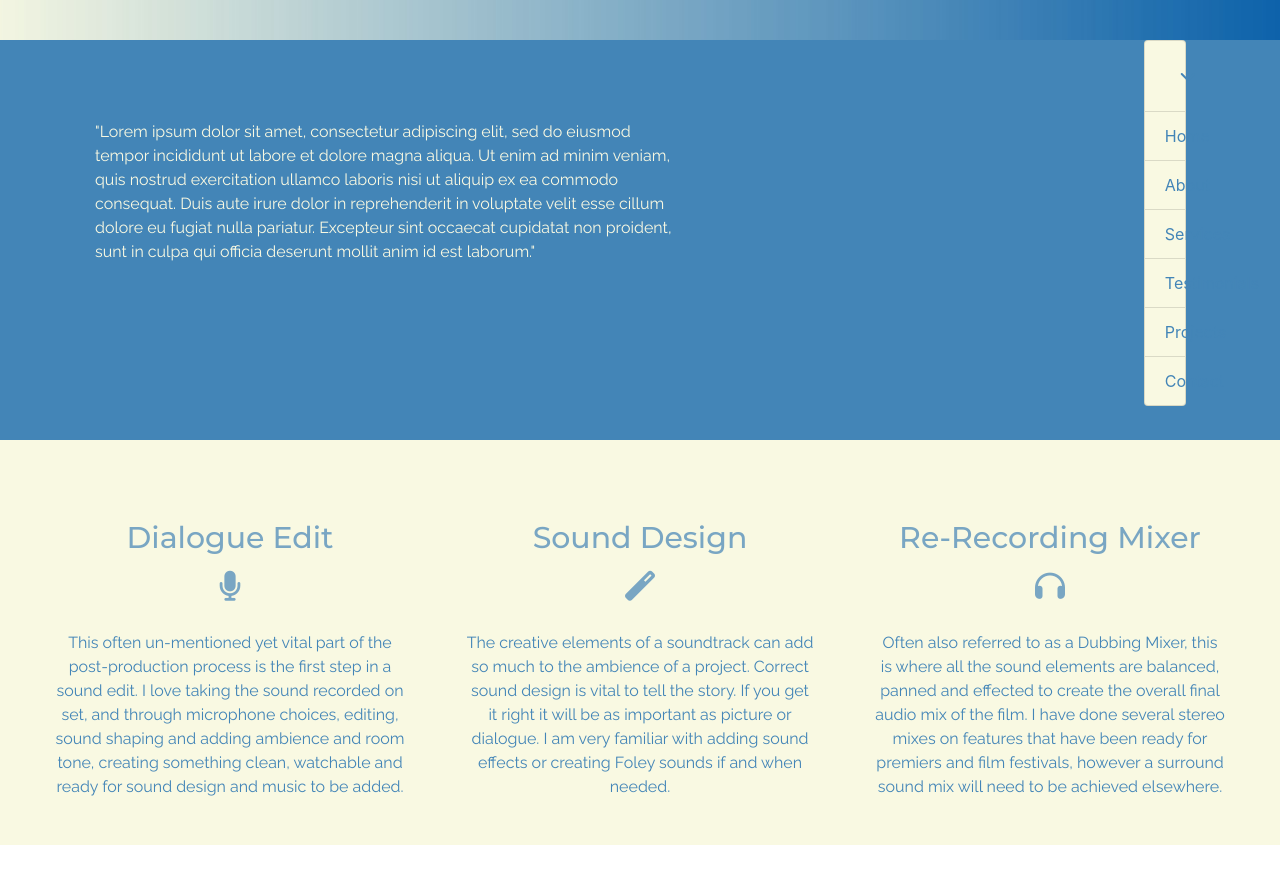
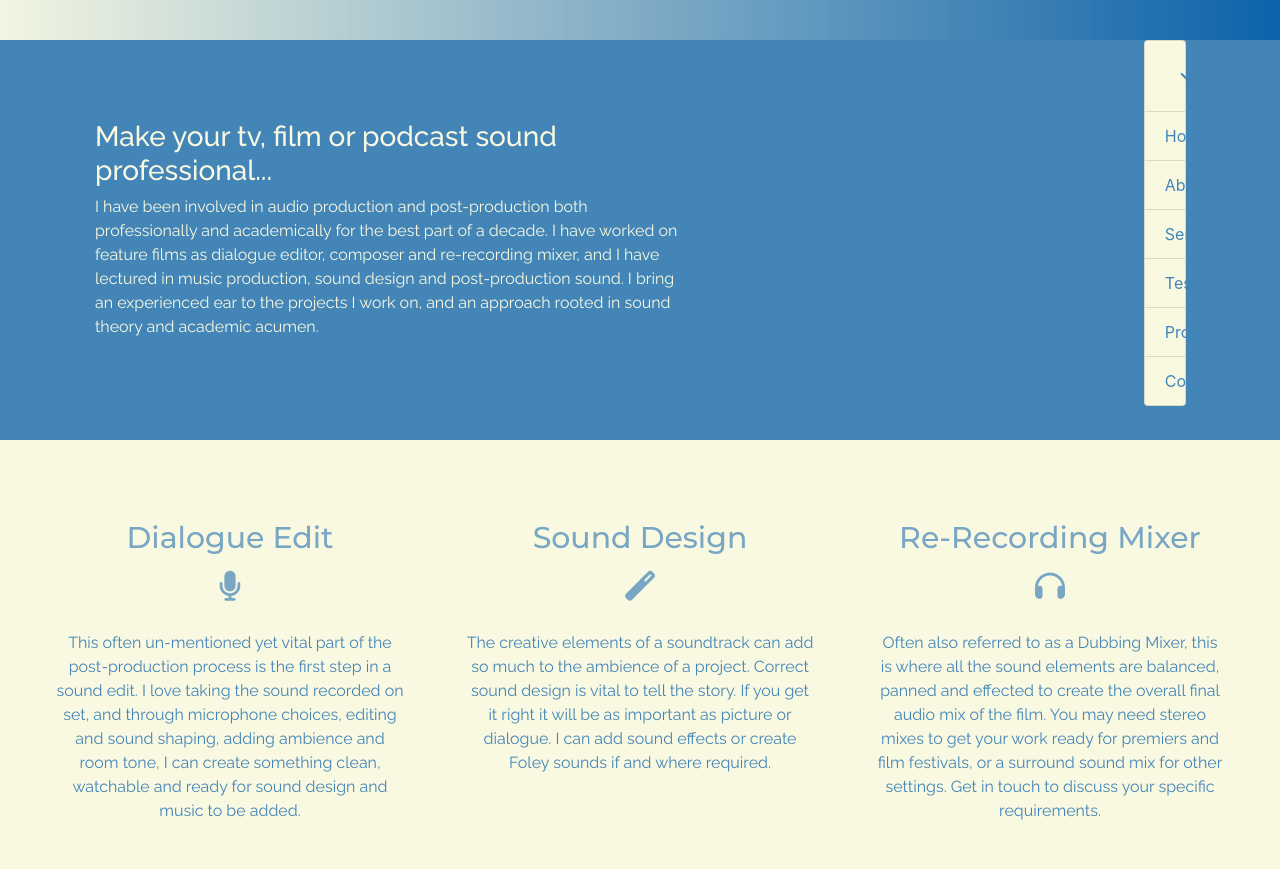
Before and after one commit to Code-Institute-Submissions/alexrwinter, a plain HTML site: page index.html in a window 1280 px wide. Shown: the part 760-1629 px from the top of the page. Before the commit the page ends 1605 px from the top, so only its background shows below. Drawn offline with nearby package versions, Linux system fonts and the light colour scheme.

Commit message:
lost thursday's

```diff
--- a/assets/css/style.css
+++ b/assets/css/style.css
@@ -23,6 +23,11 @@ font-size: 30px;
 margin-bottom: 15px;
 }
 
+.lead {
+    color: #f9f9e2;
+    font-family: 'Raleway', sans-serif;
+}
+
 i {
     padding: 15px;
 }
@@ -39,6 +44,10 @@ i {
 }
 
 /*--------------------------------------------------------navbar*/
+
+.navbar {
+    background-color: rgba(1,91,167,0.2)
+}
 .navbar-container {
     position: absolute;
     top: 0;
--- a/index.html
+++ b/index.html
@@ -18,7 +18,8 @@
 <body>
 
 	<div class="container-fluid navbar-container">
-		<nav class="navbar" style="background-color: rgba(1,91,167,0.2)">
+		<nav class="navbar">
+			<!--style="background-color: rgba(1,91,167,0.2)"-->
 			<span><a class="alex-text" href="https://www.imdb.com/name/nm8237808/" target="_blank"><h3>Alex R Winter</h3></a></span>
 			<span style="font-size: 48px"><a class="imdb-brand" href="https://www.imdb.com/name/nm8237808/" target="_blank"><i class="fab fa-imdb"></i></a></span>
 		</nav>
@@ -61,13 +62,12 @@
 		<div id="about" class="about-container container-fluid">
 			<div class="row">
 				<div class="col-8 about-text">
-					<p> "Lorem ipsum dolor sit amet, consectetur adipiscing elit, sed do eiusmod tempor incididunt ut
-						labore
-						et dolore magna aliqua. Ut enim ad minim veniam, quis nostrud exercitation ullamco laboris nisi
-						ut
-						aliquip ex ea commodo consequat. Duis aute irure dolor in reprehenderit in voluptate velit esse
-						cillum dolore eu fugiat nulla pariatur. Excepteur sint occaecat cupidatat non proident, sunt in
-						culpa qui officia deserunt mollit anim id est laborum."</p>
+					<h3>Make your tv, film or podcast sound professional... </h3>
+					<p>I have been involved in audio production and post-production both professionally and academically
+						for the best part of a decade. I have worked on feature films as dialogue editor, composer and
+						re-recording mixer, and I have lectured in music production, sound design and post-production
+						sound. I bring an experienced ear to the projects I work on, and an approach rooted in sound
+						theory and academic acumen.</p>
 				</div>
 			</div>
 		</div>
@@ -80,7 +80,7 @@
 						<h2>Dialogue Edit<br><i class="fas fa-microphone"></i></h2>
 						<p>This often un-mentioned yet vital part of the post-production process is the first step in a
 							sound edit. I love taking the sound recorded on set, and through microphone choices,
-							editing, sound shaping and adding ambience and room tone, creating something clean,
+							editing and sound shaping, adding ambience and room tone, I can create something clean,
 							watchable and ready for sound design and music to be added.</p>
 					</div>
 				</div>
@@ -89,18 +89,17 @@
 						<h2>Sound Design<br><i class="fas fa-magic"></i></h2>
 						<p>The creative elements of a soundtrack can add so much to the ambience of a project. Correct
 							sound design is vital to tell the story. If you get it right it will be as important as
-							picture or dialogue. I am very familiar with adding sound effects or creating Foley sounds
-							if and when
-							needed.</p>
+							picture or dialogue. I can add sound effects or create Foley sounds
+							if and where required.</p>
 					</div>
 				</div>
 				<div class="col-4">
 					<div class="service-rerecordingmix">
 						<h2>Re-Recording Mixer<br><i class="fas fa-headphones"></i></h2>
 						<p>Often also referred to as a Dubbing Mixer, this is where all the sound elements are balanced,
-							panned and effected to create the overall final audio mix of the film. I have done several
-							stereo mixes on features that have been ready for premiers and film festivals, however a
-							surround sound mix will need to be achieved elsewhere.</p>
+							panned and effected to create the overall final audio mix of the film. You may need
+							stereo mixes to get your work ready for premiers and film festivals, or a
+							surround sound mix for other settings. Get in touch to discuss your specific requirements.</p>
 					</div>
 				</div>
 			</div>
@@ -124,8 +123,7 @@
 </body>
 
 <style>
-				@import
-				url('https://fonts.googleapis.com/css?family=Montserrat:300,300i,400,500,500i,700,800|Raleway:200,200i,300,300i,400,400i,500,500i,600,700,800&display=swap');
+	@import url('https://fonts.googleapis.com/css?family=Montserrat:300,300i,400,500,500i,700,800|Raleway:200,200i,300,300i,400,400i,500,500i,600,700,800&display=swap');
 </style>
 
 </html>
```
Lines whose indentation alone changed are shown as unchanged.
